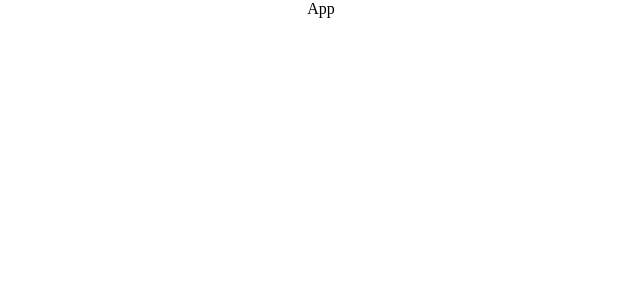
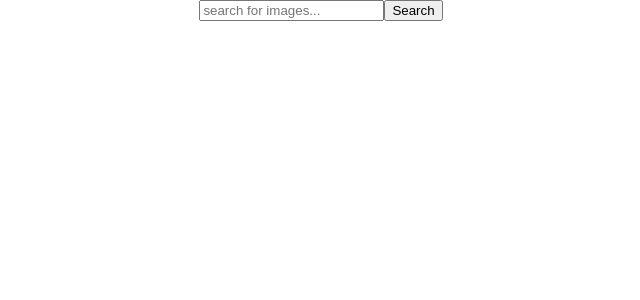
Before and after one commit to czyzu05/image-scaner, a React (Create React App) app: page / in a window 1280 px wide. Shown: the top 300 px of the page, without its empty margins (319-959 px from the left). Built offline with nearby package versions, Linux system fonts and the light colour scheme.

Commit message:
implement fetch data from API

```diff
--- a/src/App.js
+++ /dev/null
@@ -1,17 +0,0 @@
-import React, { Component } from 'react'
-import './App.css'
-
-
-class App extends Component {
-  state = {}
-
-  render() {
-    return (
-      <div className="App">
-        App
-      </div>
-    )
-  }
-}
-
-export default App;
--- /dev/null
+++ b/src/components/App.js
@@ -0,0 +1,39 @@
+import React, { Component } from 'react'
+
+import ImageSearch from './ImageSearch'
+
+import '../styles/App.css'
+
+const API_KEY = '18055707-bbe538f9e57670f8eb3287a7c'
+
+class App extends Component {
+  state = {
+    images: [],
+  }
+
+  handleGetRequest = async (e) => {
+    e.preventDefault()
+
+    const searchTerm = e.target.elements.searchValue.value
+
+    const URL = `https://pixabay.com/api/?key=${API_KEY}&q=${searchTerm}&image_type=photo`
+    const request = await fetch(URL)
+    const response = await request.json()
+
+    this.setState({
+      images: response.hits
+    })
+
+    console.log(this.state.images)
+  }
+
+  render() {
+    return (
+      <div className="App">
+        <ImageSearch handleGetRequest={this.handleGetRequest} />
+      </div>
+    )
+  }
+}
+
+export default App;
--- /dev/null
+++ b/src/components/ImageSearch.js
@@ -0,0 +1,15 @@
+import React from 'react'
+
+const ImageSearch = ({ handleGetRequest }) => {
+
+
+
+    return (
+        <form onSubmit={handleGetRequest}>
+            <input type="text" autoComplete="off" name="searchValue" placeholder="search for images..." />
+            <button>Search</button>
+        </form>
+    )
+}
+
+export default ImageSearch
--- a/src/index.js
+++ b/src/index.js
@@ -1,7 +1,7 @@
 import React from 'react'
 import ReactDOM from 'react-dom'
-import './index.css'
-import App from './App'
+import './styles/index.css'
+import App from './components/App'
 
 ReactDOM.render(
   <React.StrictMode>
```
Also changed, not shown: src/styles/App.css (renamed from src/App.css), src/styles/ImageSearch.css (added), src/styles/index.css (renamed from src/index.css).
